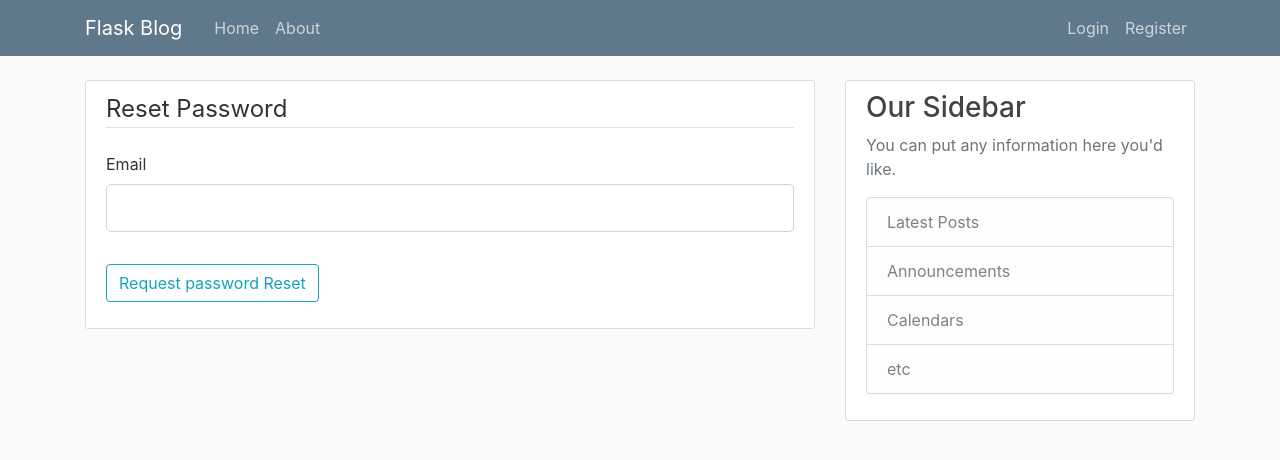
After one commit to sawanjr/BLOG-WEBSITE, a Flask app: page /reset_password in a window 1280 px wide. The commit adds this page. Shown: the top 460 px of the page. Run offline with Flask 3, Linux system fonts and the light colour scheme; some libraries are stand-ins or nearby versions.

Commit message:
Added emaiail features

```diff
--- a/flaskblog/forms.py
+++ b/flaskblog/forms.py
@@ -61,3 +61,20 @@ class PostForm(FlaskForm):
     title  = StringField( 'title' , validators=[DataRequired()])
     content = TextAreaField('content' , validators=[DataRequired()])
     submit = SubmitField('post')
+
+
+
+class RequestResetForm(FlaskForm):
+     email = StringField('Email', validators=[DataRequired(), Email()])
+     submit = SubmitField('Request password Reset')
+
+     def validate_email(self, email):
+        user = User.query.filter_by(email=email.data).first()
+        if user is None:
+            raise ValidationError('There is no account with this email . You must register first.')
+
+
+class ResetPasswordForm(FlaskForm):
+     password = PasswordField('Password', validators=[DataRequired()])
+     confirm_password = PasswordField('Confirm Password',validators=[DataRequired(), EqualTo('password')])
+     submit = SubmitField('Reset Password')
--- a/flaskblog/routes.py
+++ b/flaskblog/routes.py
@@ -1,24 +1,23 @@
 import os
 import secrets
 from PIL import Image
-from flask import render_template, url_for, flash, redirect, request , abort
-from flaskblog import app, db, bcrypt
-from flaskblog.forms import RegistrationForm, LoginForm, UpdateAccountForm , PostForm
+from flask import render_template, url_for, flash, redirect, request, abort
+from flaskblog import app, db, bcrypt, mail
+from flaskblog.forms import (RegistrationForm, LoginForm, UpdateAccountForm,  PostForm, RequestResetForm, ResetPasswordForm)
 from flaskblog.models import User, Post
 from flask_login import login_user, current_user, logout_user, login_required
-
+from flask_mail import Message
 
 
 @app.route("/")
 @app.route("/home")
 def home():
-    page = request.args.get('page' , 1 , type=int)
-    posts = Post.query.order_by(Post.date_posted.desc()).paginate(page = page , per_page =2 )
+    page = request.args.get('page', 1, type=int)
+    posts = Post.query.order_by(Post.date_posted.desc()).paginate(page=page, per_page=5)
     return render_template('home.html', posts=posts)
 
 
 @app.route("/about")
-# @login_required
 def about():
     return render_template('about.html', title='About')
 
@@ -95,31 +94,29 @@ def account():
                            image_file=image_file, form=form)
 
 
-
-@app.route("/post/new" ,  methods=['GET', 'POST'])
+@app.route("/post/new", methods=['GET', 'POST'])
+@login_required
 def new_post():
     form = PostForm()
     if form.validate_on_submit():
-        post = Post(title = form.title.data , content= form.content.data , author = current_user)
+        post = Post(title=form.title.data, content=form.content.data, author=current_user)
         db.session.add(post)
         db.session.commit()
-
-        flash('Your post has been created!' , 'success')
+        flash('Your post has been created!', 'success')
         return redirect(url_for('home'))
-    return render_template('create_post.html', title='New Post' ,
-                           form = form , legend = 'New Post')
+    return render_template('create_post.html', title='New Post',
+                           form=form, legend='New Post')
 
 
 @app.route("/post/<int:post_id>")
 def post(post_id):
     post = Post.query.get_or_404(post_id)
-    return render_template("post.html", title=post.title, post=post)
+    return render_template('post.html', title=post.title, post=post)
 
 
-@app.route("/post/<int:post_id>/update" , methods=['GET', 'POST'])
+@app.route("/post/<int:post_id>/update", methods=['GET', 'POST'])
 @login_required
-
-def updatepost(post_id):
+def update_post(post_id):
     post = Post.query.get_or_404(post_id)
     if post.author != current_user:
         abort(403)
@@ -128,14 +125,13 @@ def updatepost(post_id):
         post.title = form.title.data
         post.content = form.content.data
         db.session.commit()
-        flash("Your post has been updated" , 'success')
-        return redirect(url_for('post' , post_id = post.id))
+        flash('Your post has been updated!', 'success')
+        return redirect(url_for('post', post_id=post.id))
     elif request.method == 'GET':
         form.title.data = post.title
         form.content.data = post.content
-    return render_template('create_post.html', title='Update Post' ,
-                            form = form , legend = "Update Post")
-
+    return render_template('create_post.html', title='Update Post',
+                           form=form, legend='Update Post')
 
 
 @app.route("/post/<int:post_id>/delete", methods=['POST'])
@@ -149,13 +145,56 @@ def delete_post(post_id):
     flash('Your post has been deleted!', 'success')
     return redirect(url_for('home'))
 
+
 @app.route("/user/<string:username>")
 def user_posts(username):
     page = request.args.get('page', 1, type=int)
     user = User.query.filter_by(username=username).first_or_404()
-    posts = (
-        Post.query.filter_by(author=user)
-        .order_by(Post.date_posted.desc())
-        .paginate(page=page, per_page=3)
-    )
+    posts = Post.query.filter_by(author=user)\
+        .order_by(Post.date_posted.desc())\
+        .paginate(page=page, per_page=5)
     return render_template('user_posts.html', posts=posts, user=user)
+
+
+def send_reset_email(user):
+    token = user.get_reset_token()
+    msg = Message('Password Reset Request',
+                  sender='noreply@demo.com',
+                  recipients=[user.email])
+    msg.body = f'''To reset your password, visit the following link:
+{url_for('reset_token', token=token, _external=True)}
+
+If you did not make this request then simply ignore this email and no changes will be made.
+'''
+    mail.send(msg)
+
+
+@app.route("/reset_password", methods=['GET', 'POST'])
+def reset_request():
+    if current_user.is_authenticated:
+        return redirect(url_for('home'))
+    form = RequestResetForm()
+    if form.validate_on_submit():
+        user = User.query.filter_by(email=form.email.data).first()
+        send_reset_email(user)
+        flash('An email has been sent with instructions to reset your password.', 'info')
+        return redirect(url_for('login'))
+    return render_template('reset_request.html', title='Reset Password', form=form)
+
+
+@app.route("/reset_password/<token>", methods=['GET', 'POST'])
+def reset_token(token):
+    if current_user.is_authenticated:
+        return redirect(url_for('home'))
+    user = User.verify_reset_token(token)
+    if user is None:
+        flash('That is an invalid or expired token', 'warning')
+        return redirect(url_for('reset_request'))
+    form = ResetPasswordForm()
+    if form.validate_on_submit():
+        hashed_password = bcrypt.generate_password_hash(form.password.data).decode('utf-8')
+        user.password = hashed_password
+        db.session.commit()
+        flash('Your password has been updated! You are now able to log in', 'success')
+        return redirect(url_for('login'))
+    return render_template('reset_token.html', title='Reset Password', form=form)
--- a/flaskblog/templates/login.html
+++ b/flaskblog/templates/login.html
@@ -40,7 +40,7 @@
                 {{ form.submit(class="btn btn-outline-info") }}
             </div>
             <small class="text-muted ml-2">
-                <a href="#">Forgot Password?</a>
+                <a href="{{url_for('reset_request')}}">Forgot Password?</a>
             </small>
         </form>
     </div>
--- /dev/null
+++ b/flaskblog/templates/reset_request.html
@@ -0,0 +1,27 @@
+{% extends "layout.html" %}
+{% block content %}
+    <div class="content-section">
+        <form method="POST" action="">
+            {{ form.hidden_tag() }}
+            <fieldset class="form-group">
+                <legend class="border-bottom mb-4">Reset Password</legend>
+                <div class="form-group">
+                    {{ form.email.label(class="form-control-label") }}
+                    {% if form.email.errors %}
+                        {{ form.email(class="form-control form-control-lg is-invalid") }}
+                        <div class="invalid-feedback">
+                            {% for error in form.email.errors %}
+                                <span>{{ error }}</span>
+                            {% endfor %}
+                        </div>
+                    {% else %}
+                        {{ form.email(class="form-control form-control-lg") }}
+                    {% endif %}
+                </div>
+            </fieldset>
+            <div class="form-group">
+                {{ form.submit(class="btn btn-outline-info") }}
+            </div>
+        </form>
+    </div>
+{% endblock content %}
--- a/requirements.txt
+++ b/requirements.txt
@@ -20,4 +20,5 @@ SQLAlchemy==2.0.23
 typing-extensions==4.9.0
 Werkzeug==3.0.1
 WTForms==3.1.1
-Pillow
+Pillow== 10.1.0
+Flask_mail== 0.9.1
```
Also changed, not shown: flaskblog/__init__.py (+8 -1 lines), flaskblog/models.py (+16 -1 lines), flaskblog/templates/reset_token.html (added, +40 -0 lines), instance/site.db, 1 other file.
